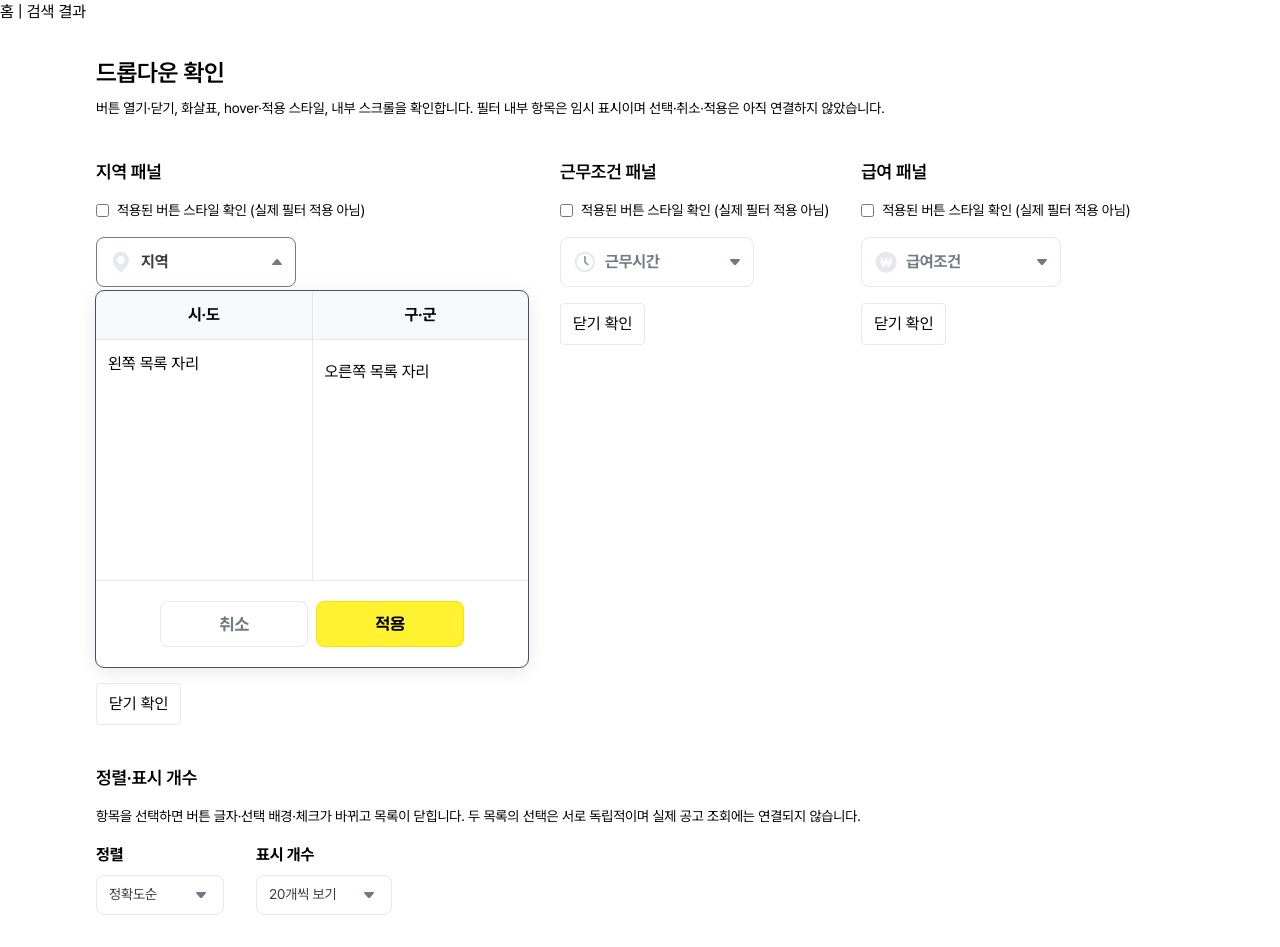
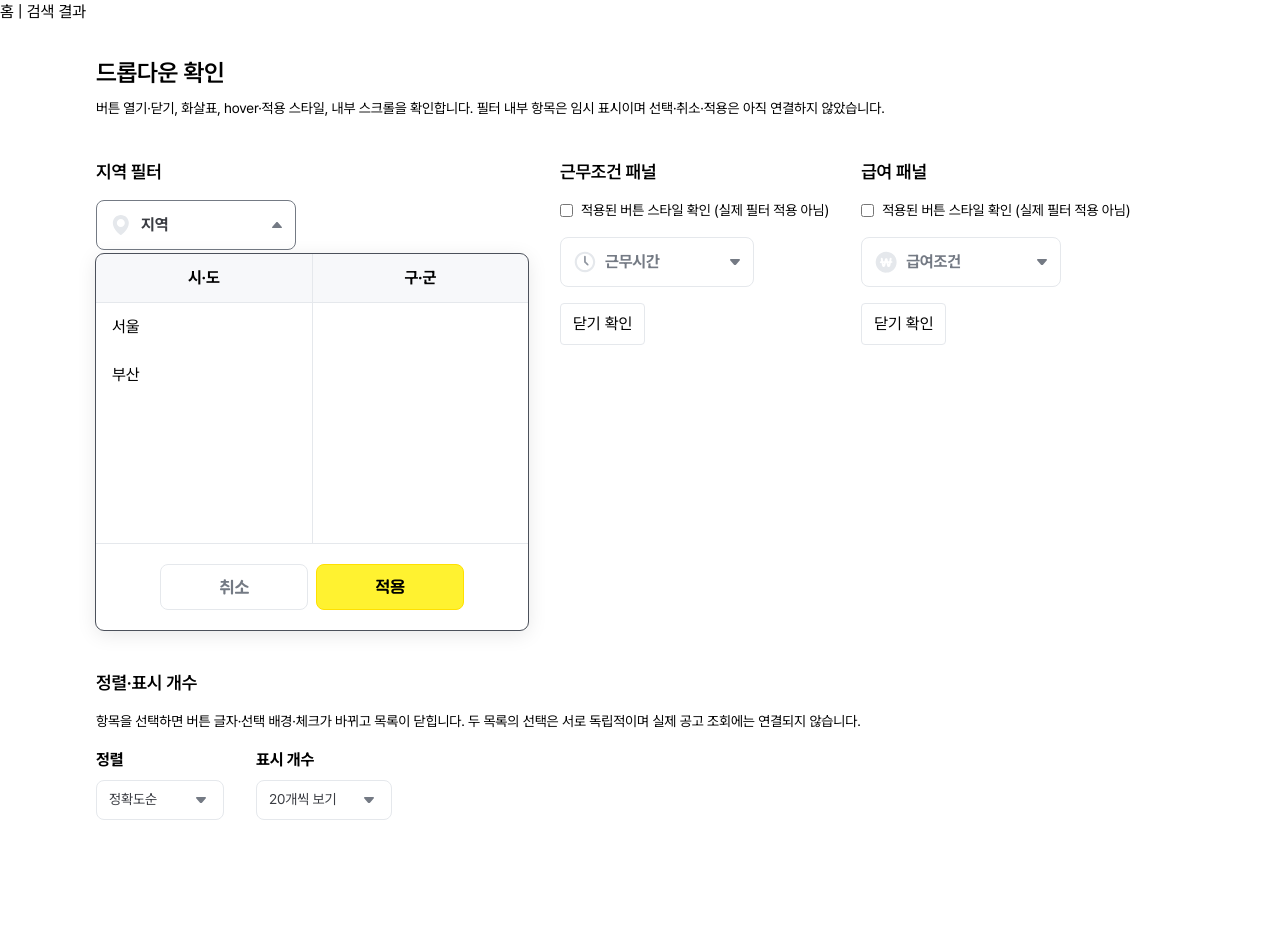
Before and after one commit to SOPT-all/39-COLLABORATION-WEB-ALBACHEONGUK, a React (Vite) app: page /setup/dropdown in a window 1280 px wide. Both pictures are taken after a click on the button "지역". After the commit the page ends 852 px from the top, so only its background shows below. Built offline with nearby package versions, Linux system fonts and the light colour scheme.

Commit message:
feat: 지역 필터 시·도 단일 선택과 구·군 다중 선택 구현

```diff
--- /dev/null
+++ b/src/components/RegionFilter.tsx
@@ -0,0 +1,93 @@
+import { useState } from 'react';
+
+import Dropdown from './Dropdown/Dropdown.tsx';
+import DropdownRegionJob from './Dropdown/DropdownRegionJob.tsx';
+import SelectListItem from './SelectListItem.tsx';
+import Checkbox from './Checkbox.tsx';
+import { REGIONS, SIDO_LIST } from '../data/regions.ts';
+import regionOffIcon from '../assets/icons/region-off.svg';
+import regionOnIcon from '../assets/icons/region-on.svg';
+
+function RegionFilter() {
+  const [isOpen, setIsOpen] = useState(false);
+  const [draftSido, setDraftSido] = useState<string | null>(null);
+  const [draftGuguns, setDraftGuguns] = useState<string[]>([]);
+
+  const guguns = draftSido ? REGIONS[draftSido] : [];
+  const isAllChecked = guguns.length > 0 && draftGuguns.length === guguns.length;
+
+  const handleSidoSelect = (sido: string) => {
+    setDraftSido(sido);
+    setDraftGuguns([]);
+  };
+
+  const handleAllChange = (checked: boolean) => {
+    setDraftGuguns(checked ? [...guguns] : []);
+  };
+
+  const handleGugunChange = (gugun: string, checked: boolean) => {
+    setDraftGuguns((prev) =>
+      checked ? [...prev, gugun] : prev.filter((item) => item !== gugun),
+    );
+  };
+
+  const handleCancel = () => {
+    setIsOpen(false);
+  };
+
+  const handleApply = () => {
+    setIsOpen(false);
+  };
+
+  return (
+    <Dropdown
+      label="지역"
+      icon={regionOffIcon}
+      appliedIcon={regionOnIcon}
+      open={isOpen}
+      onOpenChange={setIsOpen}
+    >
+      <DropdownRegionJob
+        leftTitle="시·도"
+        rightTitle="구·군"
+        leftContent={
+          <ul>
+            {SIDO_LIST.map((sido) => (
+              <li key={sido}>
+                <SelectListItem
+                  label={sido}
+                  isSelected={draftSido === sido}
+                  onSelect={() => handleSidoSelect(sido)}
+                />
+              </li>
+            ))}
+          </ul>
+        }
+        rightContent={
+          <ul>
+            {draftSido && (
+            <ul>
+              <li className="px-[16px] py-[10px]">
+                <Checkbox label="전체" checked={isAllChecked} onChange={handleAllChange} />
+              </li>
+              {guguns.map((gugun) => (
+                <li key={gugun} className="px-[16px] py-[10px]">
+                  <Checkbox
+                    label={gugun}
+                    checked={draftGuguns.includes(gugun)}
+                    onChange={(checked) => handleGugunChange(gugun, checked)}
+                  />
+                </li>
+              ))}
+            </ul>
+          )}
+          </ul>
+        }
+        onCancel={handleCancel}
+        onApply={handleApply}
+      />
+    </Dropdown>
+  );
+}
+
+export default RegionFilter;
--- a/src/pages/setup/DropdownPreviewPage.tsx
+++ b/src/pages/setup/DropdownPreviewPage.tsx
@@ -1,17 +1,14 @@
 import { useState } from 'react';
 import type { ReactNode } from 'react';
-
-import regionOffIcon from '../../assets/icons/region-off.svg';
-import regionOnIcon from '../../assets/icons/region-on.svg';
 import periodOffIcon from '../../assets/icons/period-off.svg';
 import periodOnIcon from '../../assets/icons/period_on.svg';
 import moneyOffIcon from '../../assets/icons/money-off.svg';
 import moneyOnIcon from '../../assets/icons/money-on.svg';
 import Dropdown from '../../components/Dropdown/Dropdown.tsx';
-import DropdownRegionJob from '../../components/Dropdown/DropdownRegionJob.tsx';
 import DropdownPeriod from '../../components/Dropdown/DropdownPeriod.tsx';
 import DropdownMoney from '../../components/Dropdown/DropdownMoney.tsx';
 import DropdownSelect from '../../components/Dropdown/DropdownSelect.tsx';
+import RegionFilter from '../../components/RegionFilter.tsx';
 
 const SORT_OPTIONS = ['정확도순', '최신순'];
 const PAGE_SIZE_OPTIONS = ['20개씩 보기', '30개씩 보기', '50개씩 보기'];
@@ -74,19 +71,10 @@ function DropdownPreviewPage() {
       </header>
 
       <div className="flex flex-wrap items-start gap-8">
-        <FilterPreview
-          title="지역 패널"
-          label="지역"
-          icon={regionOffIcon}
-          appliedIcon={regionOnIcon}
-        >
-          <DropdownRegionJob
-            leftTitle="시·도"
-            rightTitle="구·군"
-            leftContent={<div className="p-3">왼쪽 목록 자리</div>}
-            rightContent={<div className="p-3">오른쪽 목록 자리</div>}
-          />
-        </FilterPreview>
+        <section className="flex flex-col items-start gap-4">
+          <h2 className="text-title-18sb">지역 필터</h2>
+          <RegionFilter />
+        </section>
 
         <FilterPreview
           title="근무조건 패널"
```
